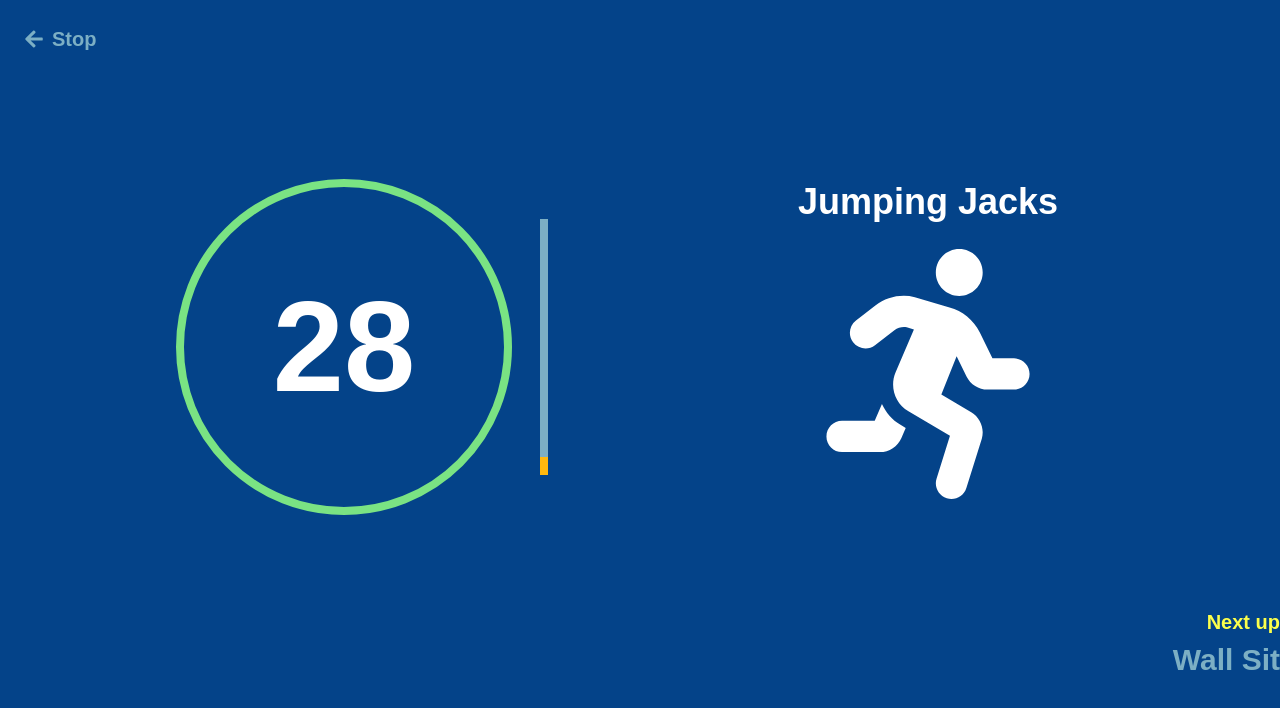
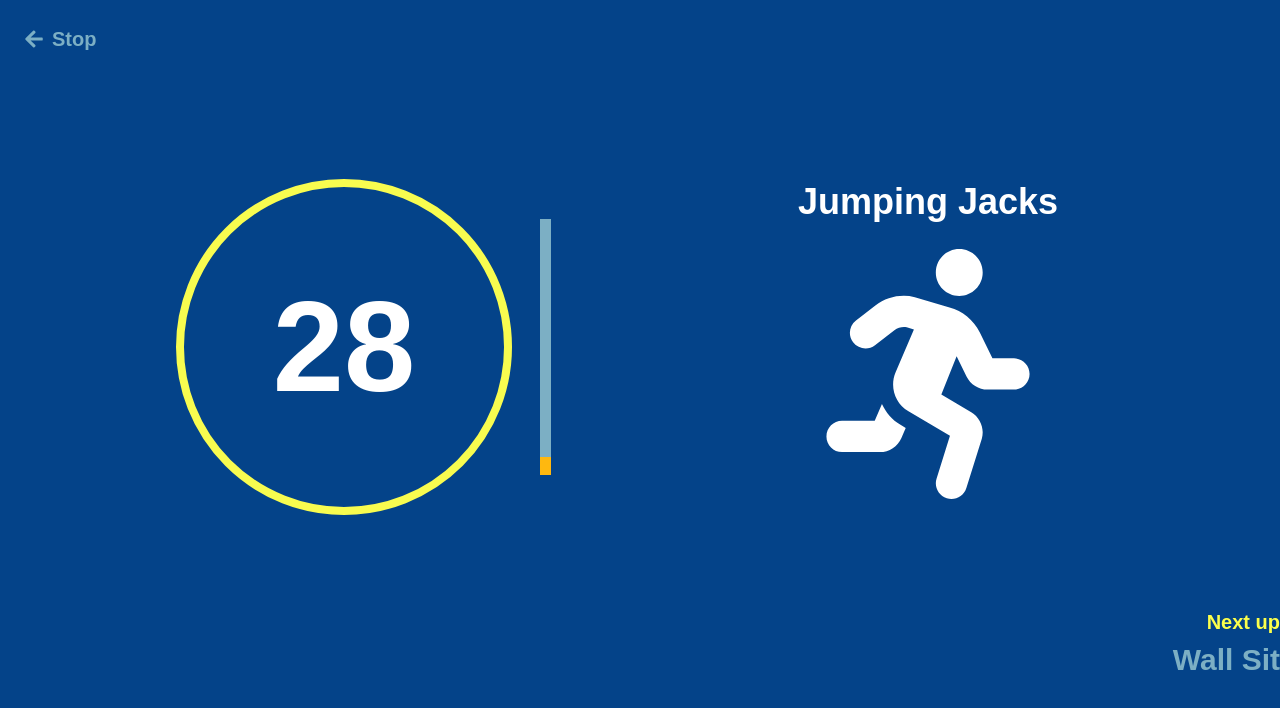
Before and after one commit to josh-unwin/7-minute-workout, a React (Create React App) app: page /go in a window 1280 px wide. Shown: the top 708 px of the page. Built offline with nearby package versions, Linux system fonts and the light colour scheme; a web font is replaced by a local one.

Commit message:
ui tweaks

```diff
--- a/src/components/CountdownCircle.jsx
+++ b/src/components/CountdownCircle.jsx
@@ -1,4 +1,4 @@
-import React from 'react'
+import React, { useEffect } from 'react'
 import styled from 'styled-components'
 
 const CountdownCircleDiv = styled.div`
@@ -16,18 +16,17 @@ const CountdownCircleDiv = styled.div`
 `
 
 const CountdownCircle = ({children, timerLength, status}) => {
-  let borderColor = '#7AE581'
+  let borderColor = '#FCFF4B'
   let borderStyle = 'solid'
 
   if (status === "break") {
-    borderColor = '#FFAD05'
-    borderStyle = 'dotted'
+    borderStyle = 'double'
   }
 
   return (
-    <CountdownCircleDiv className="m-3 border-8 text-8xl rounded-full w-84 h-84 flex justify-center items-center"
+    <CountdownCircleDiv className="m-3 border-8 rounded-full w-84 h-84 flex justify-center items-center text-8xl"
                         borderColor={borderColor} borderStyle={borderStyle} >
-      {children}
+                          {children}
     </CountdownCircleDiv>
   )
 }
--- a/src/components/shared/ProgressBarVertical.jsx
+++ b/src/components/shared/ProgressBarVertical.jsx
@@ -7,6 +7,10 @@ const ProgressBarVerticalDiv = styled.div`
     animation-duration: 30s;
     animation-timing-function: linear;
     bottom: 0;
+  }
+
+  .bar {
+    width: 11px;
   }
 
   @keyframes progress {
@@ -28,9 +32,9 @@ const ProgressBarVerticalDiv = styled.div`
 const ProgressBarVertical = () => {
   return (
     <ProgressBarVerticalDiv className=" ml-4 relative h-64">
-      <div className="absolute h-full w-2 bg-blueGrey">
+      <div className="bar absolute h-full bg-blueGrey">
       </div>
-      <div className="progress absolute w-2">
+      <div className="progress bar absolute">
       </div>
     </ProgressBarVerticalDiv>
   )
```
